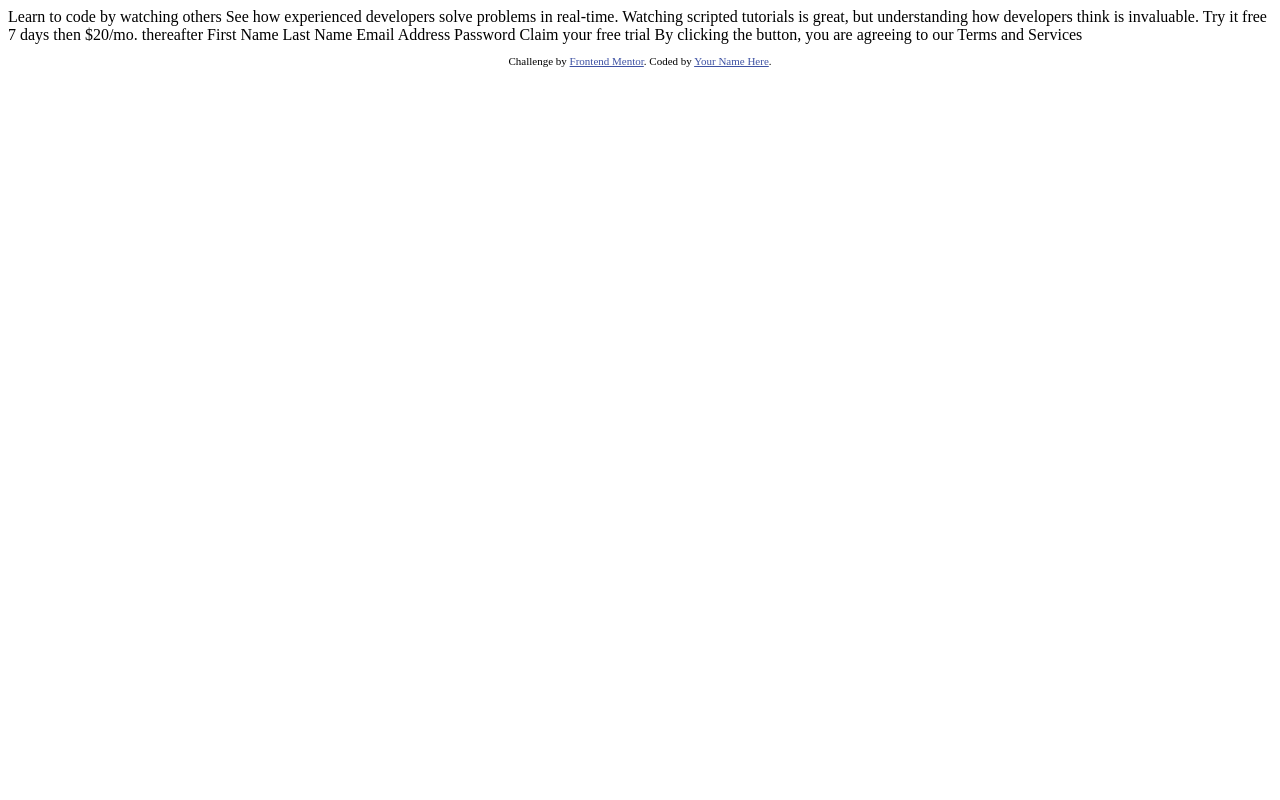
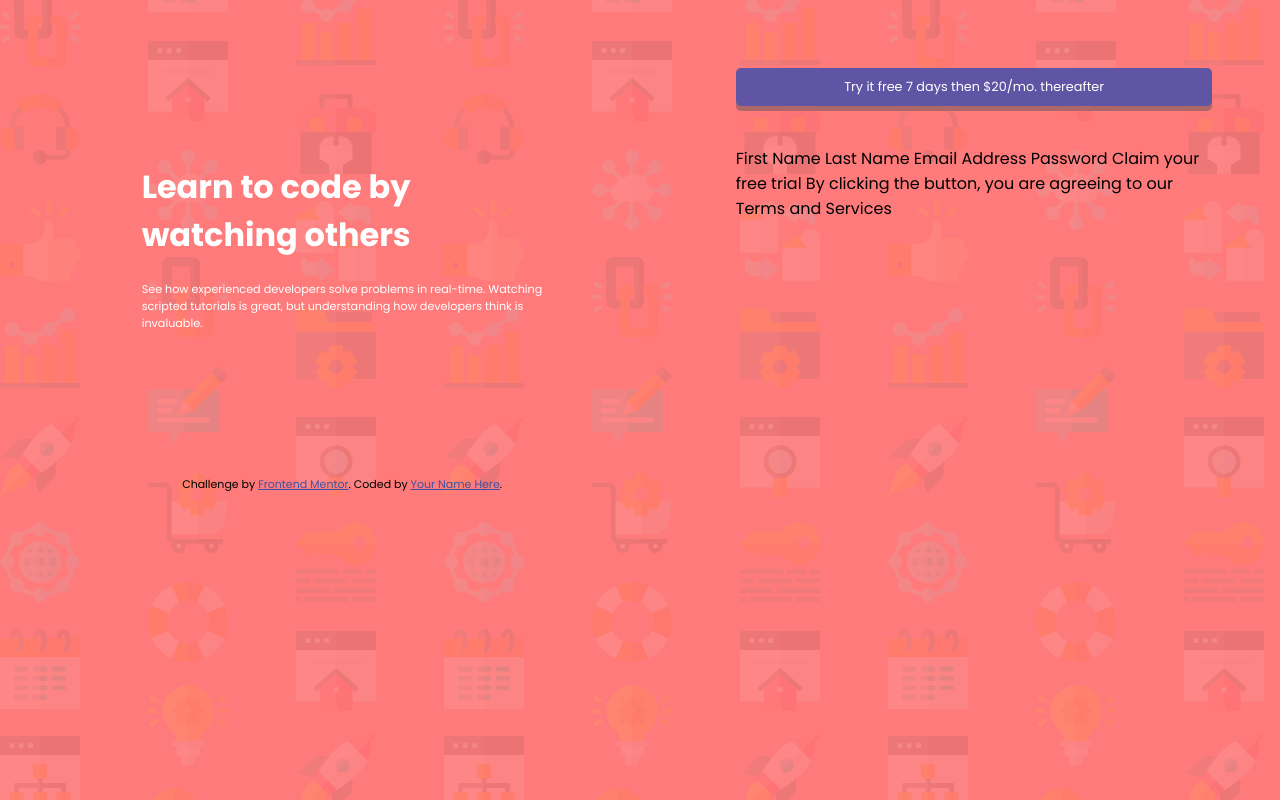
Before and after one commit to cmprac/intro-component-with-signup-form-master, a plain HTML site: page index.html in a window 1280 px wide. Drawn offline with Linux system fonts and the light colour scheme.

Commit message:
Add basic styling

```diff
--- /dev/null
+++ b/css/main.css
@@ -0,0 +1,53 @@
+/* Mobile */
+@media max-width: 375px;
+
+
+/* Desktop */
+@media min-width: 376px;
+
+
+
+
+html{
+  background-image: url('../images/bg-intro-desktop.png');
+  background-color: hsl(0, 100%, 74%);
+  font-family: Poppins;
+  font-size: 16px;
+}
+
+body{
+  display: grid;
+}
+
+#left{
+  grid-column: 1 / 2;
+  padding: 20%
+}
+
+#right{
+  grid-column: 2 / 3;
+  padding: 10%
+}
+
+#main-heading{
+  color: white;
+
+}
+
+#main-heading-subtext{
+  color: white;
+  font-weight: 400;
+  font-size: .7em;
+
+}
+
+#try-it{
+  background-color: hsl(248, 32%, 49%);
+  color: white;
+  font-size: .8em;
+  padding: 10px;
+  text-align: center;
+  border-radius: 5px;
+  box-shadow: 0px 5px hsl(0, 30%, 54%);
+  margin-bottom: 40px
+}
--- a/index.html
+++ b/index.html
@@ -1,36 +1,61 @@
 <!DOCTYPE html>
 <html lang="en">
+
 <head>
   <meta charset="UTF-8">
-  <meta name="viewport" content="width=device-width, initial-scale=1.0"> <!-- displays site properly based on user's device -->
+  <meta name="viewport" content="width=device-width, initial-scale=1.0">
+  <!-- displays site properly based on user's device -->
 
   <link rel="icon" type="image/png" sizes="32x32" href="./images/favicon-32x32.png">
-
-  <title>Frontend Mentor | Intro component with sign up form</title>
+  <link href="https://fonts.googleapis.com/css?family=Poppins:400,500,600,700&display=swap" rel="stylesheet">
+  <link href="css/main.css" type="text/css" rel="stylesheet">
+  <title>Frontend Mentor | Intro component with sign up form
+  </title>
 
   <!-- Feel free to remove these styles or customise in your own stylesheet 👍 -->
   <style>
-    .attribution { font-size: 11px; text-align: center; }
-    .attribution a { color: hsl(228, 45%, 44%); }
+    .attribution {
+      font-size: 11px;
+      text-align: center;
+    }
+
+    .attribution a {
+      color: hsl(228, 45%, 44%);
+    }
   </style>
 </head>
+
 <body>
+  <div id="left">
+    <div id="main-heading">
+      <h1>Learn to code by watching others</h1>
+    </div>
+    <div id="main-heading-subtext">
+      See how experienced developers solve problems in real-time. Watching scripted tutorials is great,
+      but understanding how developers think is invaluable.
+    </div>
+  </div>
+  <div id="right">
+    <div id=try-it><span>Try it free 7 days</span> then $20/mo. thereafter</div>
+    <form>
+      First Name
+      Last Name
+      Email Address
+      Password
+      Claim your free trial
+      By clicking the button, you are agreeing to our Terms and Services
+    </form>
+  </div>
 
-  Learn to code by watching others
 
-  See how experienced developers solve problems in real-time. Watching scripted tutorials is great,
-  but understanding how developers think is invaluable.
 
-  Try it free 7 days then $20/mo. thereafter
 
-  First Name
-  Last Name
-  Email Address
-  Password
 
-  Claim your free trial
 
-  By clicking the button, you are agreeing to our Terms and Services
+
+
+
+
 
   <footer>
     <p class="attribution">
@@ -39,4 +64,5 @@
     </p>
   </footer>
 </body>
+
 </html>
```
